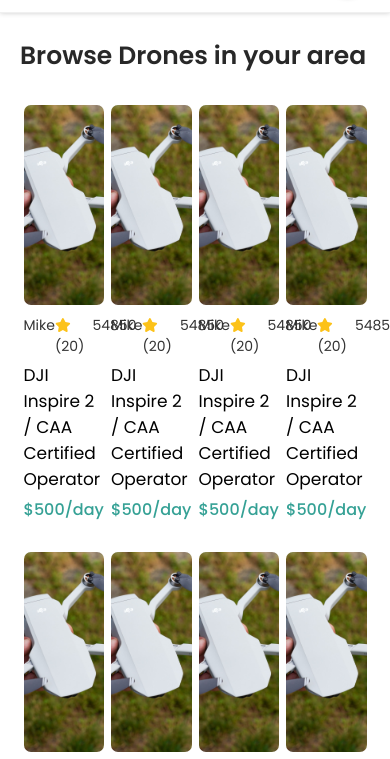
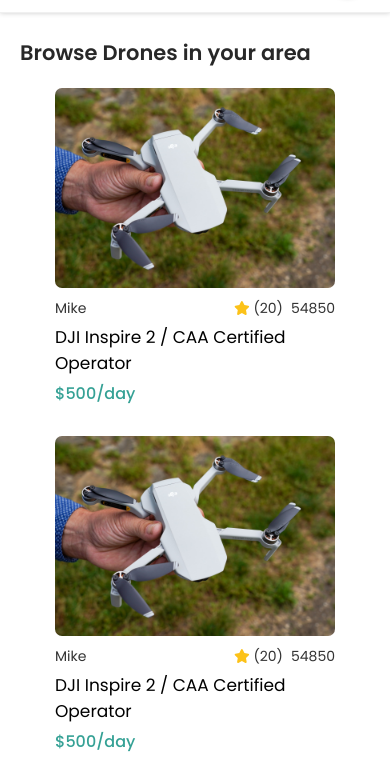
Before and after one commit to sheharyark017/rentmeall, a plain HTML site: page category.html in a window 390 px wide. Shown: the part 63-822 px from the top of the page. Drawn offline with nearby package versions, Linux system fonts and the light colour scheme.

Commit message:
category page responsive

```diff
--- a/css/category.css
+++ b/css/category.css
@@ -22,6 +22,7 @@
 
 .category-block {
   width: 23%;
+  min-width: 250px;
 }
 
 .category-image {
@@ -65,3 +66,60 @@
   font-size: 16px;
   font-weight: 500;
 }
+
+@media screen and (max-width: 850px) {
+  .category-top {
+    margin-bottom: 20px;
+  }
+
+  .category-top p {
+    font-size: 21px;
+  }
+
+  .category-block {
+    width: 100%;
+    max-width: 280px;
+  }
+
+  .category-image {
+    height: 200px;
+    border-radius: 7px;
+    overflow: hidden;
+    margin-bottom: 10px;
+  }
+
+  .category-image img {
+    object-fit: cover;
+    height: 200px;
+    width: 100%;
+  }
+
+  .category-details {
+    display: flex;
+    justify-content: space-between;
+    color: #333333;
+    font-size: 14px;
+    margin-bottom: 5px;
+  }
+
+  .category-ratings {
+    display: flex;
+    gap: 8px;
+  }
+
+  .category-ratings i {
+    color: #fcc219;
+  }
+
+  .category-name p {
+    font-size: 17px;
+    margin-bottom: 5px;
+    /* font-weight: 500; */
+  }
+
+  .category-price p {
+    color: #35a195;
+    font-size: 16px;
+    font-weight: 500;
+  }
+}
```
